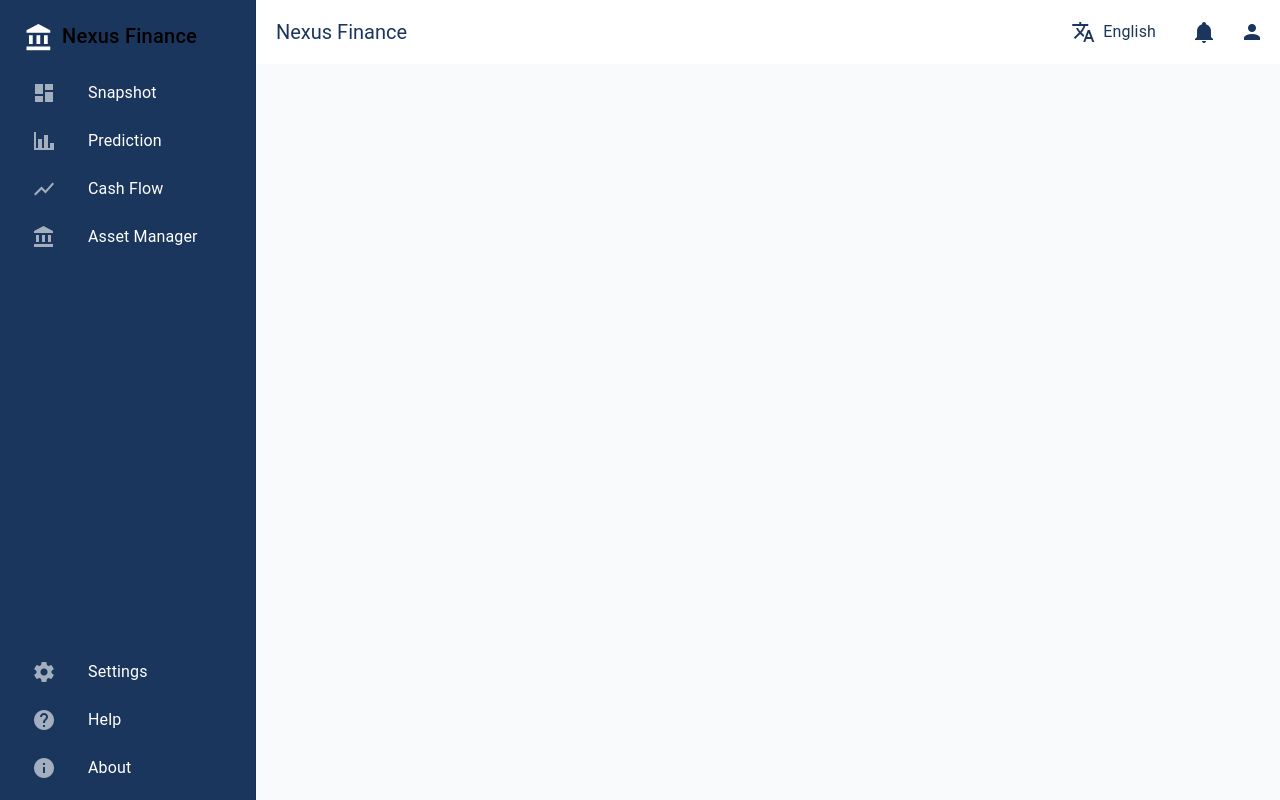
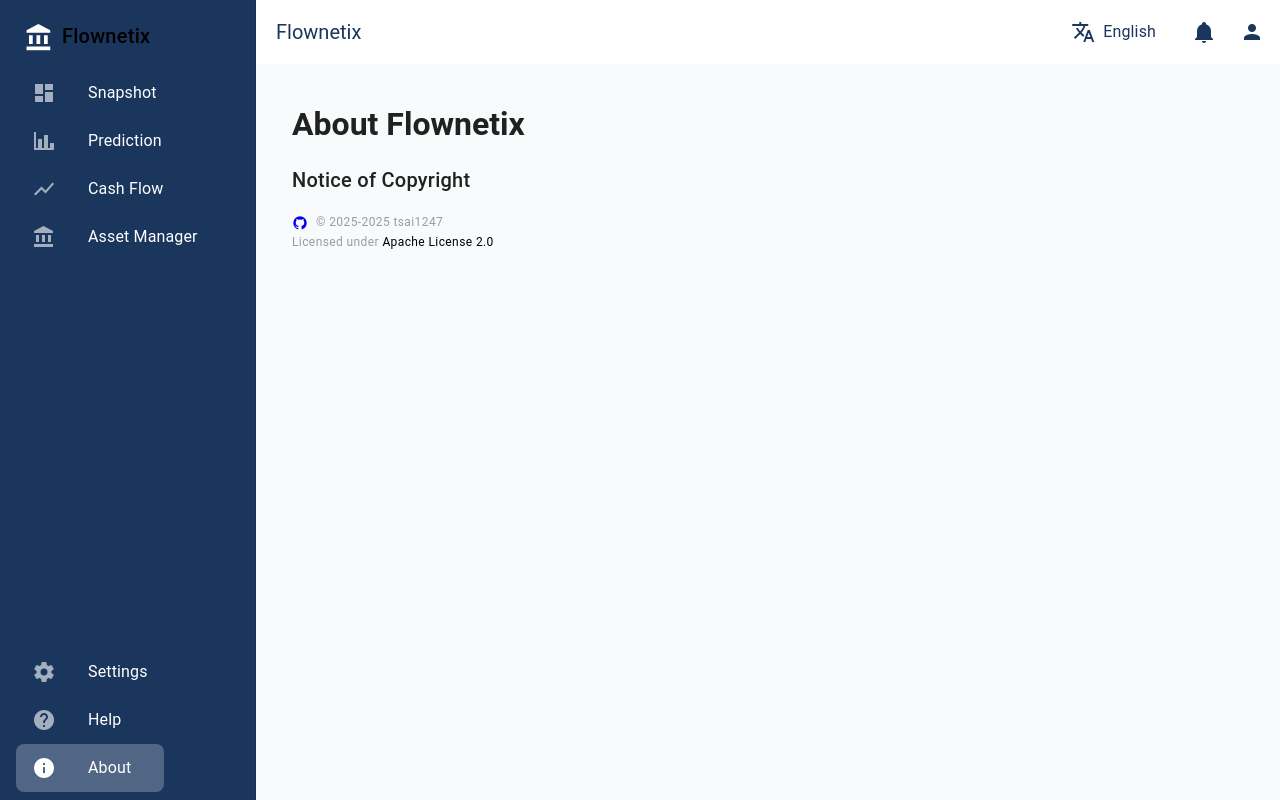
Before and after one commit to tsai1247/Flownetix, a Vue app: page /flownetix/about in a window 1280 px wide. Before the commit this address led to /nexus-finance/flownetix/about. Built offline with nearby package versions, Linux system fonts and the light colour scheme; a small style sheet from the web is missing.

Commit message:
feat: rename project from Nexus Finance to Flownetix and update related configurations

```diff
--- a/index.html
+++ b/index.html
@@ -4,7 +4,7 @@
     <meta charset="UTF-8">
     <link rel="icon" href="/favicon.ico">
     <meta name="viewport" content="width=device-width, initial-scale=1.0">
-    <title>Nexus Finance</title>
+    <title>Flownetix</title>
     <!-- Start Single Page Apps for GitHub Pages -->
     <script type="text/javascript">
       // Single Page Apps for GitHub Pages
--- a/package.json
+++ b/package.json
@@ -1,5 +1,5 @@
 {
-  "name": "nexus-finance",
+  "name": "flownetix",
   "private": true,
   "type": "module",
   "version": "0.9.0",
--- a/src/App.vue
+++ b/src/App.vue
@@ -92,7 +92,7 @@
   } from 'echarts/components';
   import { use } from 'echarts/core';
   const { current } = useLocale()
-  const title = ref('Nexus Finance');
+  const title = ref('Flownetix');
   const isDrawerOpen = ref(true);
 
   const routeInfo = ref([
--- a/src/common/indexedDB/AssetsDB.ts
+++ b/src/common/indexedDB/AssetsDB.ts
@@ -12,7 +12,7 @@ interface Asset extends BaseDBDataType {
 
 class AssetsDB extends BaseDB<Asset> {
   constructor () {
-    const dbName = 'nexus-finance';
+    const dbName = 'flownetix';
     const tableName = 'assets';
     const pk = 'id';
     const columns = [
--- a/src/common/indexedDB/CashFlowDB.ts
+++ b/src/common/indexedDB/CashFlowDB.ts
@@ -3,7 +3,7 @@ import BaseDB from './BaseDB';
 
 class CashFlowDB extends BaseDB<CashFlow> {
   constructor () {
-    const dbName = 'nexus-finance';
+    const dbName = 'flownetix';
     const tableName = 'cashflow';
     const pk = 'id';
     const columns = [
--- a/src/common/indexedDB/InstitutionDB.ts
+++ b/src/common/indexedDB/InstitutionDB.ts
@@ -8,7 +8,7 @@ interface Institution extends BaseDBDataType {
 
 class InstitutionDB extends BaseDB<Institution> {
   constructor () {
-    const dbName = 'nexus-finance';
+    const dbName = 'flownetix';
     const tableName = 'institutions';
     const pk = 'id';
     const columns = [
--- a/src/locales/en.ts
+++ b/src/locales/en.ts
@@ -124,17 +124,17 @@ export default {
       description: 'Define how money can flow between your accounts and the associated costs for each path.',
       instruction: {
         title: 'What are flow paths?',
-        description: 'Flow paths define how money moves between your accounts. Each path can have associated costs like transaction fees, exchange rate spreads, or time delays. Defining these accurately helps Nexus Finance model your financial flows more precisely.',
+        description: 'Flow paths define how money moves between your accounts. Each path can have associated costs like transaction fees, exchange rate spreads, or time delays. Defining these accurately helps Flownetix model your financial flows more precisely.',
       },
       action: 'Add Flow Path',
     },
   },
   home: {
-    title: 'Welcome to Nexus Finance',
+    title: 'Welcome to Flownetix',
     description: 'Your all-in-one financial management solution.',
   },
   about: {
-    title: 'About Nexus Finance',
+    title: 'About Flownetix',
     navigator: 'About',
     copyRight: {
       title: 'Notice of Copyright',
--- a/src/locales/zhHant.ts
+++ b/src/locales/zhHant.ts
@@ -131,17 +131,17 @@ export default {
       description: '定義資金如何在您的帳戶之間流動以及每條路徑的相關成本。',
       instruction: {
         title: '什麼是流路？',
-        description: '流路定義了資金如何在您的帳戶之間移動。每條路徑可能有相關成本，例如交易費用、匯率差或時間延遲。準確定義這些有助於 Nexus Finance 更精確地模擬您的財務流動。',
+        description: '流路定義了資金如何在您的帳戶之間移動。每條路徑可能有相關成本，例如交易費用、匯率差或時間延遲。準確定義這些有助於 Flownetix 更精確地模擬您的財務流動。',
       },
       action: '新增流路',
     },
   },
   home: {
-    title: '歡迎使用 Nexus Finance',
+    title: '歡迎使用 Flownetix',
     description: '您的全方位財務管理解決方案。',
   },
   about: {
-    title: '關於 Nexus Finance',
+    title: '關於 Flownetix',
     navigator: '關於',
     copyRight: {
       title: '版權聲明',
--- a/src/pages/about.vue
+++ b/src/pages/about.vue
@@ -27,7 +27,7 @@
         Licensed under
         <a
           class="text-decoration-none on-surface"
-          href="https://github.com/tsai1247/nexus-finance/blob/main/LICENSE"
+          href="https://github.com/tsai1247/flownetix/blob/main/LICENSE"
           rel="noopener noreferrer"
           target="_blank"
         >
@@ -43,7 +43,7 @@
     {
       title: 'GitHub',
       icon: `mdi-github`,
-      href: 'https://github.com/tsai1247/nexus-finance',
+      href: 'https://github.com/tsai1247/flownetix',
     },
   ]
 </script>
--- a/src/router/index.ts
+++ b/src/router/index.ts
@@ -10,7 +10,7 @@ import { setupLayouts } from 'virtual:generated-layouts'
 import { routes } from 'vue-router/auto-routes'
 
 const router = createRouter({
-  history: createWebHistory('/nexus-finance/'),
+  history: createWebHistory('/flownetix/'),
   routes: setupLayouts(routes),
 })
 
```
Also changed, not shown: src/components.d.ts (+0 -7 lines), vite.config.mts, 2 other files (tests, documents, lock files or other folders).
